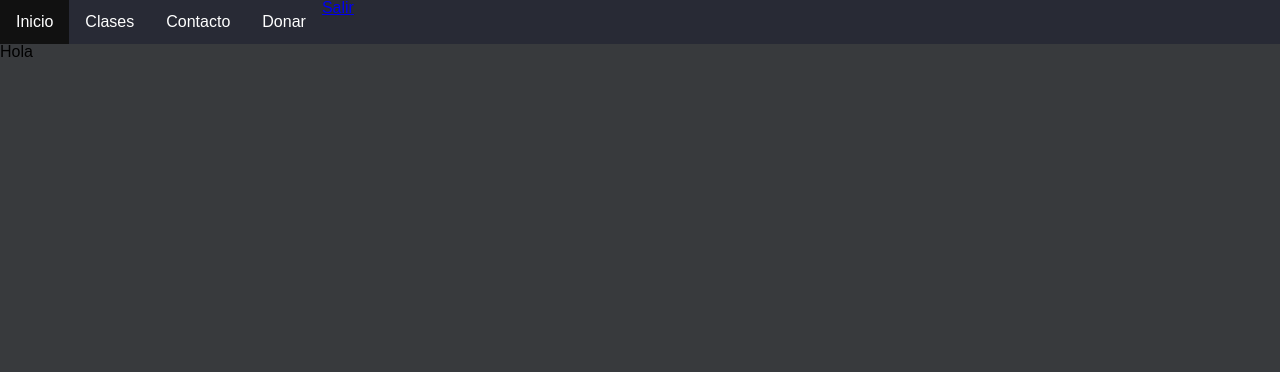
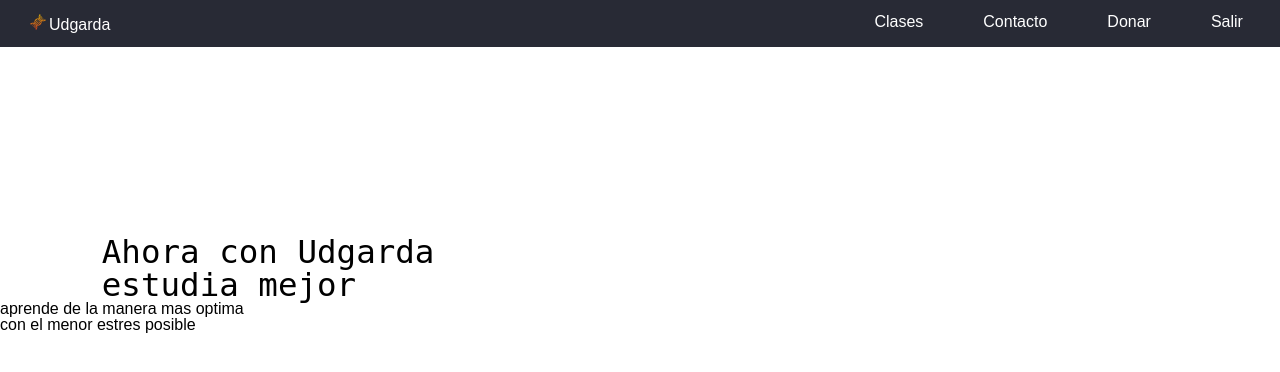
Before and after one commit to tomiivazqueznwn12/my_page, a Django app: page / in a window 1280 px wide. Shown: the top 372 px of the page. Run offline with Django 4.2, Linux system fonts and the light colour scheme; a user stored in the database is signed in.

Commit message:
cambio de rama

```diff
--- a/mypage/users/static/login/style.css
+++ b/mypage/users/static/login/style.css
@@ -5,7 +5,7 @@
 }
 body{
     font-family: Arial, Helvetica, sans-serif;
-    background: rgb(56,58,61);
+    /*background: rgb(56,58,61);*/
 }
 a {
     text-decoration: none;
--- a/mypage/users/static/style.css
+++ b/mypage/users/static/style.css
@@ -5,16 +5,16 @@
 }
 body{
     font-family: Arial, Helvetica, sans-serif;
-    background: rgb(56,58,61);
+    /*background: rgb(56,58,61);*/
 }
 
 
 .nav-bar ul li a{
     text-decoration: none;
     color: white;
-    display: block;
+    display: inline-block;
     text-align: center;
-    padding: 14px 16px;
+    padding: 14px 30px;
 }
 .nav-bar ul li {
 
@@ -29,9 +29,38 @@ body{
     background-color: rgb(40, 42, 53);
 }
 
+.a{
+    padding-right: 55%;
+}
 
 
 
-li a:hover {
-    background-color: #111;
+
+.b :hover {
+    background-color: rgb(27, 28, 36);
 }
+
+
+h2 {
+    font-size: larger;
+    margin: auto;
+    text-align: left;
+    padding-left: 25px;
+    padding-top:5px;
+}
+
+.nav-bar .a .aa{
+    font-family:fantasy;
+}
+
+.nav-bar .a .aa .image{
+    padding-right: 3px;
+}
+
+.home-mesage h2{
+    text-align:left;
+    margin-top: 14%;
+    margin-left: 6%;
+    font-family:monospace;
+    font-size: 2.5em;
+}
--- a/mypage/users/templates/users/home.html
+++ b/mypage/users/templates/users/home.html
@@ -4,18 +4,22 @@
     <link rel="stylesheet" href="{% static 'reset.css' %}">
     <link rel="stylesheet" href="{% static 'style.css' %}">
 {% endblock %}
-{% block title %}Home |{% endblock %}
+{% block title %}Home | Hola {{user.first_name}}{% endblock %}
 
 {% block content%}
     <nav class="nav-bar">
         <ul>
-            <li><a href="#">Inicio</a></li>
-            <li><a href="#">Clases</a></li>
-            <li><a href="#">Contacto</a></li>
-            <li><a href="#">Donar</a></li>
-            <a href="{% url 'logout' %}">Salir</a>
+            <li class="a"><a class="aa"href="#"><img src="{%static 'dna.png'%}"class="image">Udgarda</a></li>
+            <li class="b"><a href="#">Clases</a></li>
+            <li class="b"><a href="#">Contacto</a></li>
+            <li class="b"><a href="#">Donar</a></li>
+            <li class="b"><a href="{% url 'logout' %}">Salir</a></li>
         </ul>
     </nav>
-    <h2>Hola {{user.first_name}}</h2>
+    <h2 class="a"></h2>
+    <div class="home-mesage">
+        <h2>Ahora con Udgarda<br>estudia mejor</h2>
+        <h3>aprende de la manera mas optima<br>con el menor estres posible</h3>
+    </div>
 
 {% endblock %}
--- a/mypage/users/templates/users/login.html
+++ b/mypage/users/templates/users/login.html
@@ -6,6 +6,7 @@
 {% endblock %}
 {% block title %}Inicia sesión{% endblock %}
 {% block content %}
+
     <form class="login-form" method="POST" action="">
         <h2>Welcome Stranger</h2>
         {% csrf_token %}
@@ -16,6 +17,6 @@
             {{form.password}}
         </label>
         <input type="submit" class="button" value="Iniciar Sesión">
-        <h4>¿No tienes cuenta? | <a href="{% url 'signup' %}">Registrate aquí</a>.</h4>
+        </h4>¿No tienes cuenta? | <a href="{% url 'signup' %}">Registrate aquí</a>.</h4>
     </form>
 {% endblock%}
--- a/mypage/users/templates/users/signup_form.html
+++ b/mypage/users/templates/users/signup_form.html
@@ -11,6 +11,6 @@
         <h2>Create una cuenta</h2>
         {% csrf_token %}
         {{ form.as_p }}
-        <input class="button"type="submit",name="signup", value="Registrarte">
+        <input class="button"type="submit",name="signup", value="Registrarse">
     </form>
 {% endblock %}
```
Also changed, not shown: mypage/db.sqlite3, mypage/users/static/dna.png (added).
